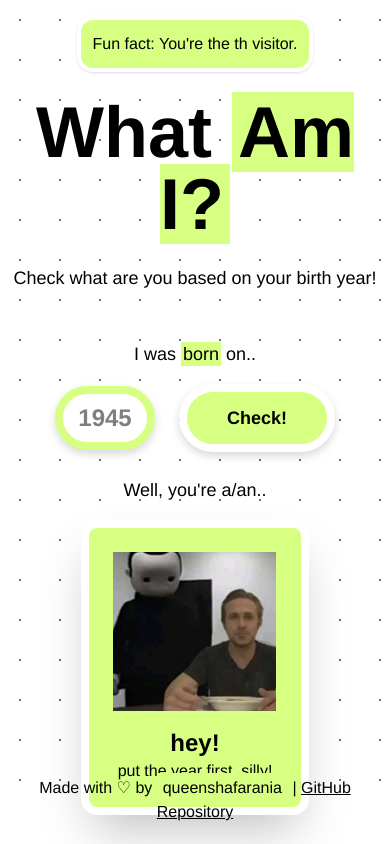
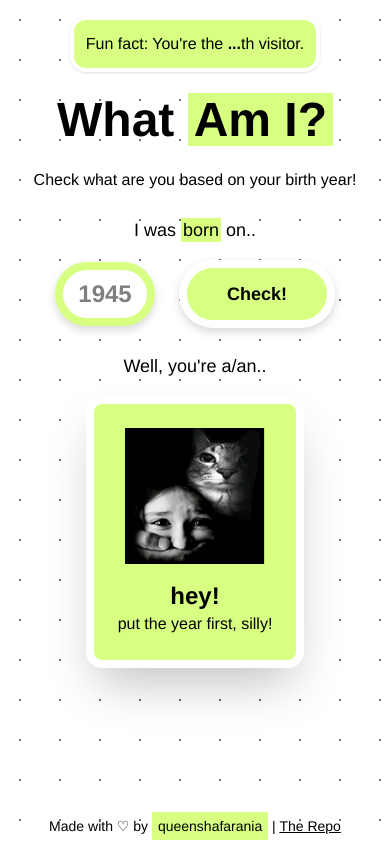
Before and after one commit to queenshafa/what-am-i, a website: page index.html in a window 390 px wide. Both pictures are taken after a click on the button "Check!". Drawn offline with Linux system fonts and the light colour scheme; a script that the page names is missing.

Commit message:
finished the whole web, i guess

```diff
--- a/index.html
+++ b/index.html
@@ -4,27 +4,32 @@
     <meta charset="UTF-8" />
     <meta name="viewport" content="width=device-width, initial-scale=1.0" />
     <link rel="stylesheet" href="src/output.css" />
+    <link
+      rel="shortcut icon"
+      href="/assets/what-am-i-favicon.png"
+      type="image/x-icon"
+    />
     <title>What am I?</title>
   </head>
   <body
     class="font-helvetica bg-white lg:bg-primary text-center lg:px-5 lg:py-5"
   >
     <div
-      class="grid-bg h-[calc(100vh-40px)] flex flex-col items-center bg-white lg:rounded-3xl p-0"
+      class="grid-bg h-screen lg:h-[calc(100vh-40px)] flex flex-col items-center bg-white lg:rounded-3xl p-0"
     >
       <div class="bg-primary p-3 border-4 border-white shadow rounded-2xl mt-4">
         <p>
-          Fun fact: You're the <span id="view-count" class="font-bold"></span>th
-          visitor.
+          Fun fact: You're the
+          <span id="view-count" class="font-bold">...</span>th visitor.
         </p>
       </div>
-      <h1 class="font-bold text-7xl lg:text-8xl pt-6">
+      <h1 class="font-bold text-5xl lg:text-8xl pt-6">
         What <span class="bg-primary px-1.5">Am I?</span>
       </h1>
-      <p class="pt-6 font-medium text-lg">
+      <p class="pt-6 font-medium text-base lg:text-lg">
         Check what are you based on your birth year!
       </p>
-      <p class="pt-12 font-medium text-lg lg:pt-6">
+      <p class="pt-6 font-medium text-lg lg:pt-6">
         I was <span class="bg-primary p-0.5">born</span> on..
       </p>
       <div class="flex justify-center items-center gap-6 pt-4">
@@ -48,12 +53,12 @@
       <div
         class="max-w-sm flex flex-col items-center justify-center bg-primary p-6 m-4 border-8 border-white rounded-2xl shadow-2xl"
       >
-        <img src="/assets/unc.png" id="cardImage" alt="" />
+        <img src="/assets/unc.png" id="cardImage" alt="" class="w-35" />
         <h2 class="font-bold text-2xl pt-4" id="cardTitle">unc</h2>
         <p id="cardDesc">u da real unc</p>
       </div>
       <footer class="flex flex-col justify-center items-center">
-        <p class="absolute bottom-5 lg:bottom-10">
+        <p class="absolute bottom-2 text-sm lg:bottom-10 lg:text-lg">
           Made with ♡ by
           <a
             href="https://github.com/queenshafa/"
@@ -66,11 +71,12 @@
             href="https://github.com/queenshafa/what-am-i"
             class="underline"
             target="_blank"
-            >GitHub Repository</a
+            >The Repo</a
           >
         </p>
       </footer>
     </div>
+
     <script src="https://cdn.jsdelivr.net/npm/counterapi/dist/counter.browser.min.js"></script>
     <script src="index.js"></script>
   </body>
--- a/index.js
+++ b/index.js
@@ -1,17 +1,8 @@
-document.addEventListener("DOMContentLoaded", function () {
-  const counter = new Counter({ workspace: "my-website" });
-
-  // Increment the view count when the page loads
-  counter
-    .up("page-views")
-    .then((result) => {
-      document.getElementById("view-count").textContent = result.value;
-    })
-    .catch((error) => {
-      console.error("Error tracking page view:", error);
-      document.getElementById("view-count").textContent = "Error loading count";
-    });
-});
+// fetch("https://api.counterapi.dev/v2/what-am-i-visits/what-am-i-visit/up")
+//   .then((res) => res.json())
+//   .then((data) => {
+//     document.getElementById("view-count").textContent = data.data.up_count;
+//   });
 
 let yearInput = document.getElementById("yearInput");
 const checkBtn = document.getElementById("checkBtn");
@@ -22,7 +13,7 @@ const userDesc = document.getElementById("cardDesc");
 function checkAge() {
   const rawValue = yearInput.value;
   if (rawValue === "") {
-    userImage.src = "assets/unc.png";
+    userImage.src = "assets/no-value.png";
     userTitle.textContent = "hey!";
     userDesc.textContent = "put the year first, silly!";
     return;
--- a/package.json
+++ b/package.json
@@ -19,7 +19,6 @@
   },
   "dependencies": {
     "@tailwindcss/cli": "^4.2.2",
-    "counterapi": "^2.1.2",
     "tailwindcss": "^4.2.2"
   }
 }
```
Also changed, not shown: assets/no-value.png (added), assets/what-am-i-favicon.png (added), src/output.css, 1 other file.
